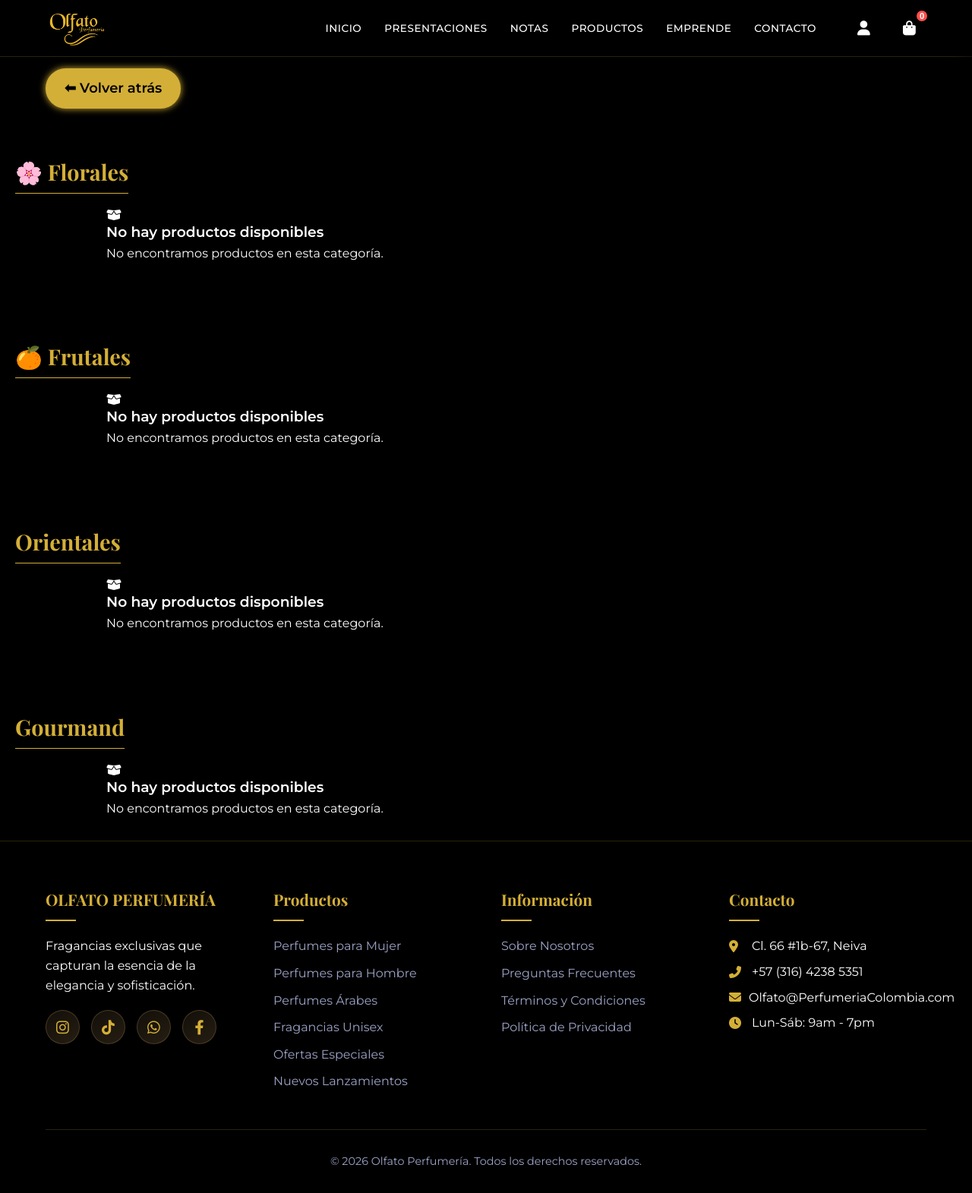
After one commit to NicolasCeronDev/Olfato2026, a PHP site: page /paramujer.php in a window 1280 px wide. The commit adds this page. Shown: the whole page at 76% size. Run offline with PHP 8.4, Linux system fonts and the light colour scheme; data that the repository does not hold is empty.

Commit message:
Agregar los productos

```diff
--- /dev/null
+++ b/assets/css/paramujer.css
@@ -0,0 +1,204 @@
+/* ==== Tipografía y colores base ==== */
+body {
+    background-color: #000;
+    font-family: 'Montserrat', sans-serif;
+    color: #fff;
+    margin: 0;
+    padding: 0;
+}
+
+
+/* ==== Encabezado ==== */
+.encabezado {
+    text-align: center;
+    padding: 40px 20px 20px;
+    color: #d4af37;
+}
+
+.encabezado h1 {
+    font-family: 'Playfair Display', serif;
+    font-size: 2.5rem;
+    letter-spacing: 1px;
+    margin: 0;
+}
+
+.encabezado p {
+    font-size: 1.1rem;
+    color: #fff;
+    margin-top: 10px;
+}
+
+/* Contenedor del botón */
+.seccion-volver {
+    display: flex;
+    justify-content: flex-start;
+    padding: 20px 40px;
+    background-color: #000000;
+    margin-top: 40px;
+    /* 👈 Aumenta este valor si quieres más separación */
+}
+
+
+/* Estilo del botón */
+.boton-volver {
+    background-color: #d4af37;
+    /* Dorado */
+    color: #000000;
+    /* Negro */
+    padding: 12px 25px;
+    border-radius: 30px;
+    font-weight: bold;
+    text-decoration: none;
+    font-size: 18px;
+    box-shadow: 0 0 10px #d4af37;
+    transition: all 0.3s ease;
+}
+
+/* Efecto hover */
+.boton-volver:hover {
+    background-color: #000000;
+    color: #d4af37;
+    box-shadow: 0 0 15px #d4af37;
+    transform: scale(1.05);
+}
+
+/* ==== Categorías ==== */
+.categoria {
+    padding: 30px 20px;
+}
+
+.titulo-categoria {
+    font-family: 'Playfair Display', serif;
+    font-size: 1.8rem;
+    color: #d4af37;
+    margin: 40px 0 20px 0;
+    text-align: center;
+    border-bottom: 1px solid #d4af37;
+    display: inline-block;
+    padding-bottom: 5px;
+}
+
+/* ==== Grid de productos ==== */
+.grid-productos {
+    display: grid;
+    grid-template-columns: repeat(auto-fit, minmax(220px, 1fr));
+    /* 👈 CAMBIO (antes 250px) */
+    gap: 20px;
+    /* 👈 CAMBIO (antes 25px) */
+    max-width: 1000px;
+    /* 👈 CAMBIO (antes 1200px para que no se vean tan grandes) */
+    margin: 0 auto;
+}
+
+/* ==== Tarjeta de producto ==== */
+.producto {
+    background-color: #000;
+    border: 1px solid #d4af37;
+    border-radius: 10px;
+    overflow: hidden;
+    box-shadow: 0 4px 10px rgba(212, 175, 55, 0.15);
+    transition: transform 0.3s ease, box-shadow 0.3s ease;
+}
+
+.producto:hover {
+    transform: translateY(-8px);
+    box-shadow: 0 6px 20px rgba(212, 175, 55, 0.4);
+}
+
+/* ==== Imagen ==== */
+.imagen-container {
+    width: 100%;
+    aspect-ratio: 1/1;
+    background-color: #111;
+    display: flex;
+    justify-content: center;
+    align-items: center;
+}
+
+.producto img {
+    max-width: 90%;
+    /* 👈 CAMBIO (antes 100%) */
+    max-height: 90%;
+    /* 👈 CAMBIO */
+    object-fit: cover;
+}
+
+/* ==== Información del producto ==== */
+.info-producto {
+    padding: 12px;
+    /* 👈 CAMBIO (antes 15px) */
+    text-align: center;
+}
+
+.info-producto h3 {
+    font-family: 'Playfair Display', serif;
+    font-size: 1rem;
+    /* 👈 CAMBIO (antes 1.2rem) */
+    color: #fff;
+    margin-bottom: 5px;
+    text-transform: uppercase;
+    letter-spacing: 1px;
+}
+
+.precio {
+    font-size: 0.95rem;
+    /* 👈 CAMBIO (antes 1.1rem) */
+    color: #d4af37;
+    font-weight: bold;
+    margin-bottom: 10px;
+}
+
+/* ==== Botones ==== */
+.acciones {
+    display: flex;
+    justify-content: space-between;
+    align-items: center;
+    background-color: #d4af37;
+    padding: 6px 10px;
+    /* 👈 CAMBIO (antes 8px 12px) */
+    border-radius: 5px;
+}
+
+.boton-carrito {
+    background: none;
+    border: none;
+    color: #000;
+    font-weight: 600;
+    cursor: pointer;
+    transition: color 0.3s ease;
+    font-size: 0.85rem;
+    /* 👈 CAMBIO */
+}
+
+.boton-carrito:hover {
+    color: #fff;
+}
+
+.icono-corazon {
+    color: #000;
+    font-size: 1.1rem;
+    /* 👈 CAMBIO (antes 1.3rem) */
+    cursor: pointer;
+    transition: color 0.3s ease;
+}
+
+.icono-corazon:hover {
+    color: #fff;
+}
+
+/* ==== Responsivo ==== */
+@media (max-width: 768px) {
+    .titulo-categoria {
+        font-size: 1.5rem;
+    }
+
+    .grid-productos {
+        grid-template-columns: 1fr 1fr;
+    }
+}
+
+@media (max-width: 500px) {
+    .grid-productos {
+        grid-template-columns: 1fr;
+    }
+}
--- a/includes/DB/productos_componente.php
+++ b/includes/DB/productos_componente.php
@@ -1,8 +1,7 @@
 <?php
-// includes/DB/productos_componente.php - VERSIÓN CORREGIDA
 include '../includes/DB/conexion_db.php';
 
-function mostrarProductos($categoria = 'todos', $limite = 6, $tipo_seccion = 'normal')
+function mostrarProductos($categoria = 'todos', $limite = 6, $tipo_seccion = 'normal', $filtro_categoria = null)
 {
     global $conexion;
 
@@ -23,6 +22,14 @@ function mostrarProductos($categoria = 'todos', $limite = 6, $tipo_seccion = 'no
         $params[] = $categoria;
         $types .= "s";
     }
+
+    // Filtrar por categoría específica si se proporciona
+    if ($filtro_categoria !== null) {
+        $where_conditions[] = "c.nombre_categoria = ?";
+        $params[] = $filtro_categoria;
+        $types .= "s";
+    }
+
     switch ($tipo_seccion) {
         case 'ofertas':
             $where_conditions[] = "o.valor_descuento > 0";
@@ -49,11 +56,12 @@ function mostrarProductos($categoria = 'todos', $limite = 6, $tipo_seccion = 'no
 
     // CORRECCIÓN: Agregar el orden solo una vez
     $sql .= $orden;
-
-    $sql .= " LIMIT ?";
-    $params[] = $limite;
-    $types .= "i";
-
+    // Solo agregar límite si es mayor a 0
+    if ($limite > 0) {
+        $sql .= " LIMIT ?";
+        $params[] = $limite;
+        $types .= "i";
+    }
     // Preparar la consulta
     $stmt = $conexion->prepare($sql);
 
@@ -124,7 +132,7 @@ function mostrarProductos($categoria = 'todos', $limite = 6, $tipo_seccion = 'no
                 <i class="fas fa-box-open"></i>
                 <h3>No hay productos disponibles</h3>
                 <p>No encontramos productos en esta categoría.</p>
-              </div>';
+            </div>';
     }
 
     $stmt->close();
--- /dev/null
+++ b/pages/paramujer.php
@@ -0,0 +1,65 @@
+<html lang="en">
+
+<head>
+    <meta charset="UTF-8">
+    <meta name="viewport" content="width=device-width, initial-scale=1.0">
+    <title>Olfato Perfumeria</title>
+    <link rel="stylesheet" href="https://cdnjs.cloudflare.com/ajax/libs/font-awesome/6.4.0/css/all.min.css">
+    <link rel="stylesheet"
+        href="https://fonts.googleapis.com/css2?family=Playfair+Display:wght@400;500;600;700&family=Montserrat:wght@300;400;500;600&display=swap">
+    <link rel="stylesheet" href="../assets/css/paramujer.css">
+    <link rel="stylesheet" href="../assets/css/Componentes/productos_componente.css">
+</head>
+
+<body>
+    <?php
+    include '../includes/header.php';
+    ?>
+
+
+    <section class="categoria">
+<section class="seccion-volver">
+    <a href="productos.php" class="boton-volver">
+        ⬅ Volver atrás
+    </a>
+</section>
+        <h2 class="titulo-categoria">🌸 Florales</h2>
+        <div class="grid-productos">
+            <?php
+            include '../includes/DB/productos_componente.php';
+            mostrarProductos('Femenino', 0, 'normal', 'Florales'); ?>
+        </div>
+    </section>
+
+    <!-- 🍊 Sección Frutales -->
+    <section class="categoria">
+        <h2 class="titulo-categoria">🍊 Frutales</h2>
+        <div class="grid-productos">
+            <?php
+            mostrarProductos('Femenino', 0, 'normal', 'Frutales'); ?>
+        </div>
+    </section>
+
+    <section class="categoria">
+        <h2 class="titulo-categoria"> Orientales</h2>
+        <div class="grid-productos">
+            <?php
+            mostrarProductos('Femenino', 0, 'normal', 'Orientales'); ?>
+        </div>
+    </section>
+
+    <section class="categoria">
+        <h2 class="titulo-categoria">Gourmand</h2>
+        <div class="grid-productos">
+            <?php
+            mostrarProductos('Femenino', 0, 'normal', 'Gourmand'); ?>
+        </div>
+    </section>
+
+    <?php
+    include '../includes/footer.php';
+    ?>
+
+</body>
+
+</html>
```
Also changed, not shown: pages/arabes.php (added, +33 -0 lines), pages/parahombre.php (added, +49 -0 lines), pages/productos.php (+7 -0 lines), pages/unisex.php (added, +33 -0 lines), assets/css/parahombre.css (added).
